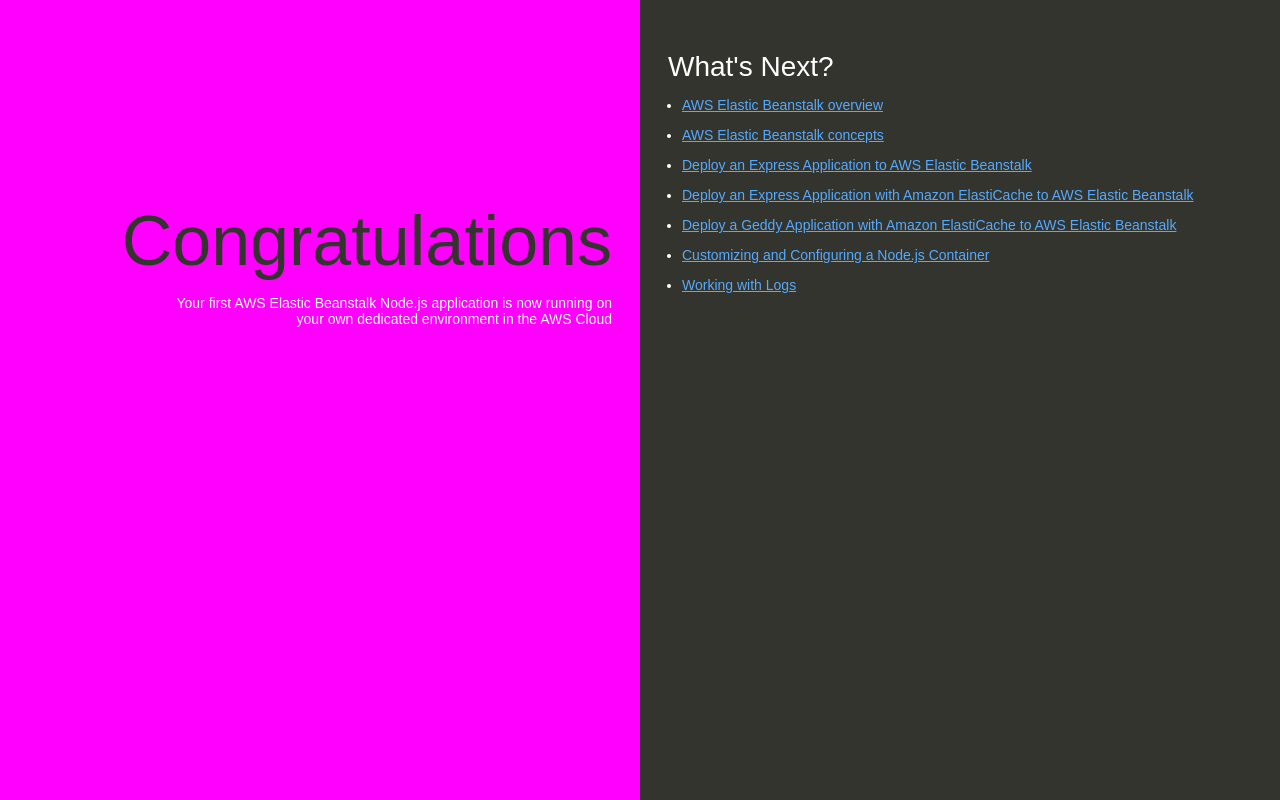
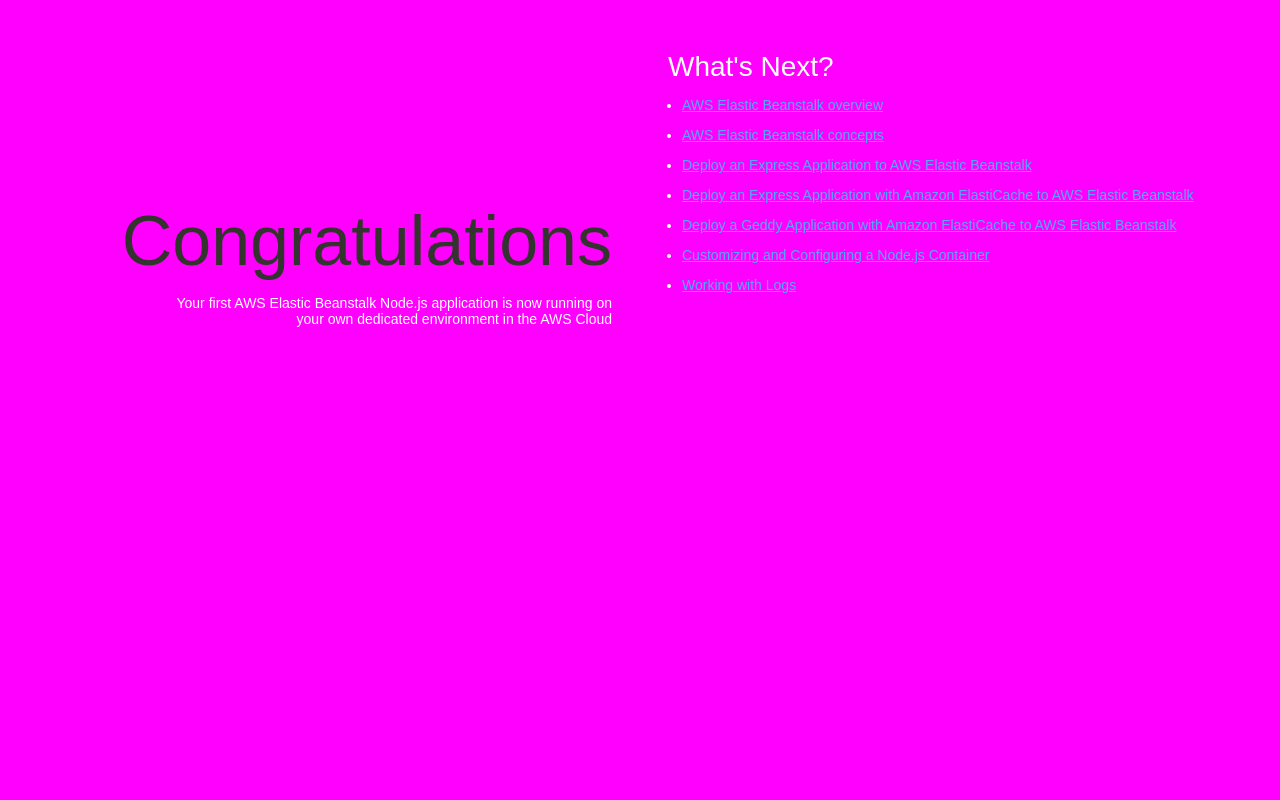
Before and after one commit to GH-Sonam/7may_Demo, a website: page index.html in a window 1280 px wide. Drawn offline with Linux system fonts and the light colour scheme.

Commit message:
color changed to magenta

```diff
--- a/index.html
+++ b/index.html
@@ -49,7 +49,7 @@
         bottom: 0px;
         left: 50%;
 
-        background-color: #33342D;
+        background-color: Magenta;
       }
 
       h1 {
```
